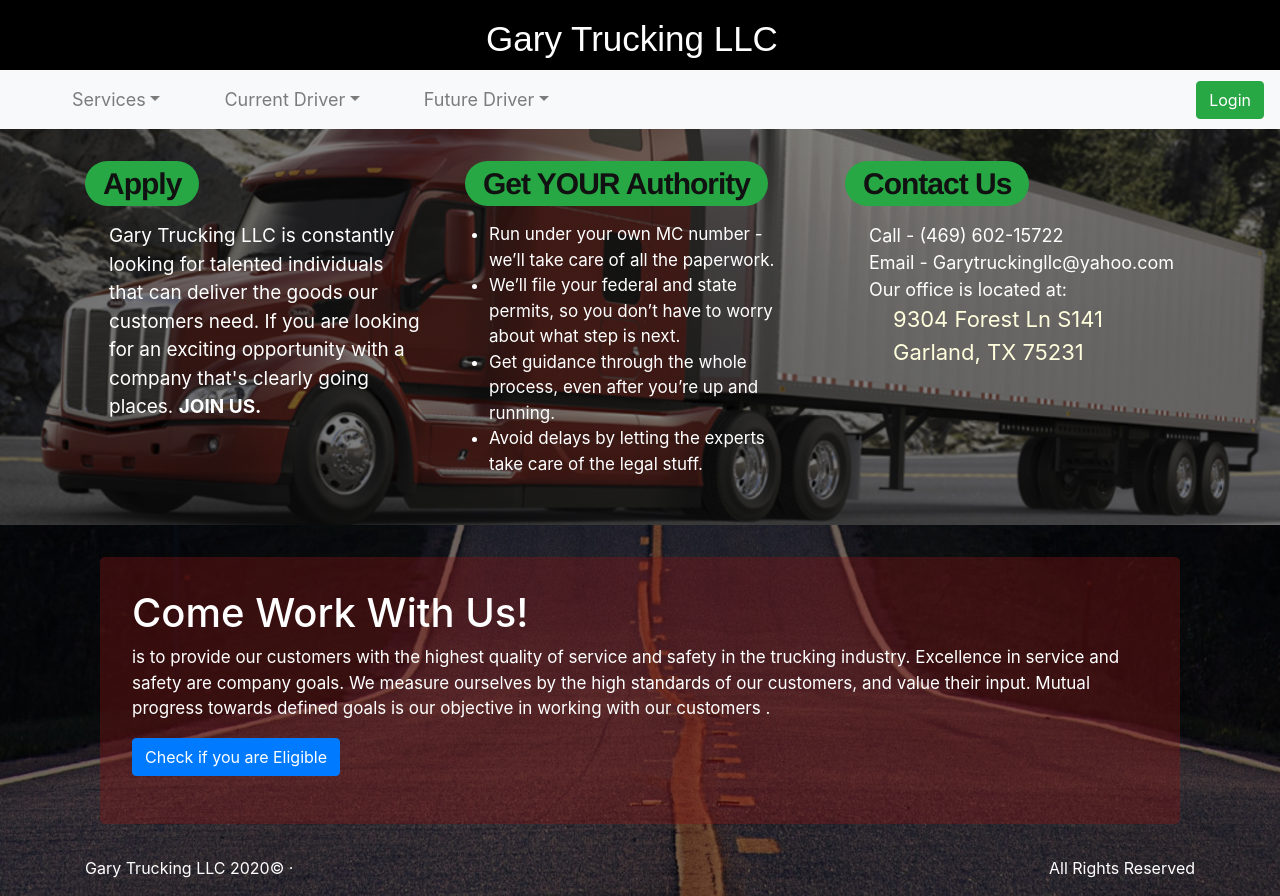
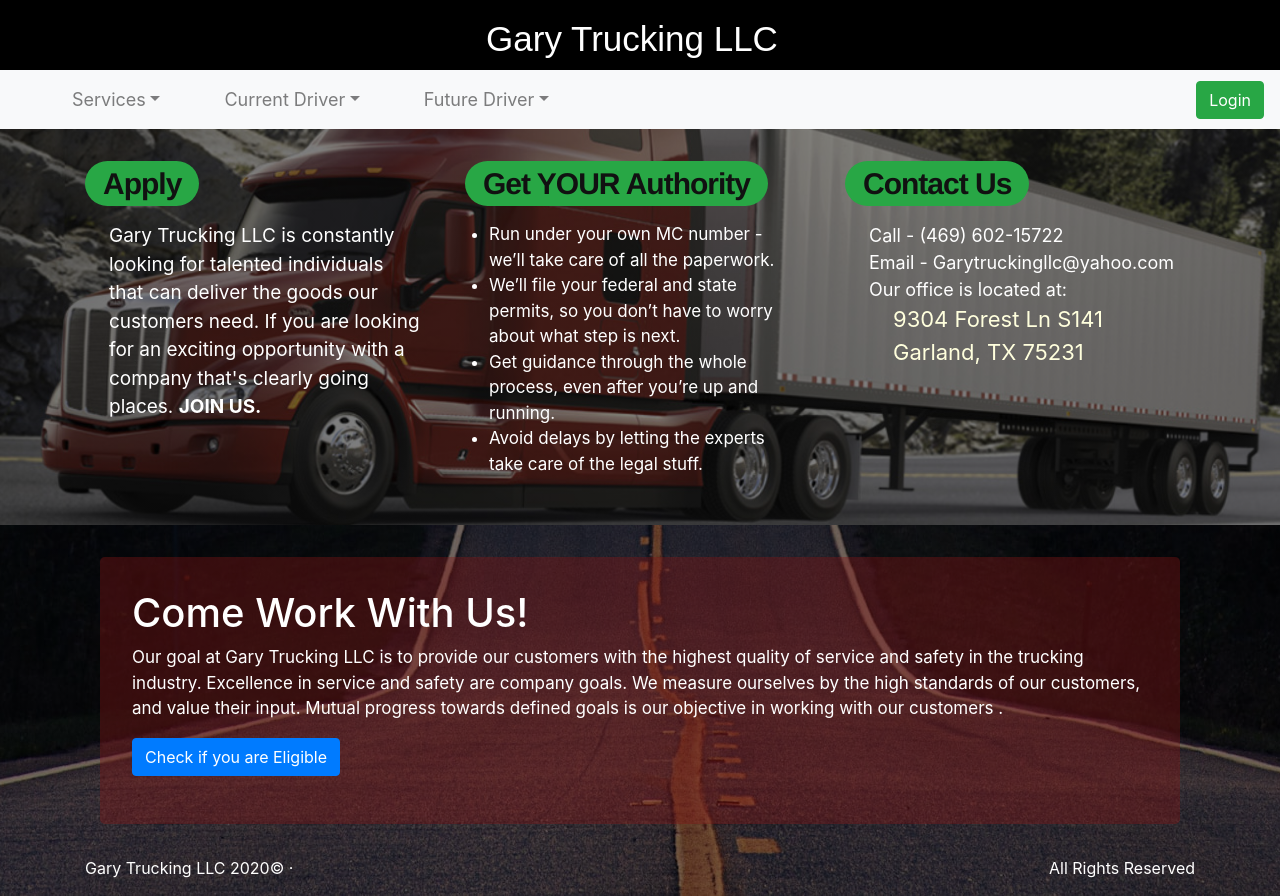
Before and after one commit to samidela/Trucking-Service-Management, a React (Create React App) app: page / in a window 1280 px wide. Built offline with nearby package versions, Linux system fonts and the light colour scheme; a web font is replaced by a local one.

Commit message:
made changes

```diff
--- a/src/components/home.jsx
+++ b/src/components/home.jsx
@@ -6,7 +6,7 @@ export const Home = () => (
     <Jumbotron>
       <h1>Come Work With Us!</h1>
       <p>
-         is to provide our customers with the
+        Our goal at Gary Trucking LLC is to provide our customers with the
         highest quality of service and safety in the trucking industry.
         Excellence in service and safety are company goals. We measure ourselves
         by the high standards of our customers, and value their input. Mutual
```
